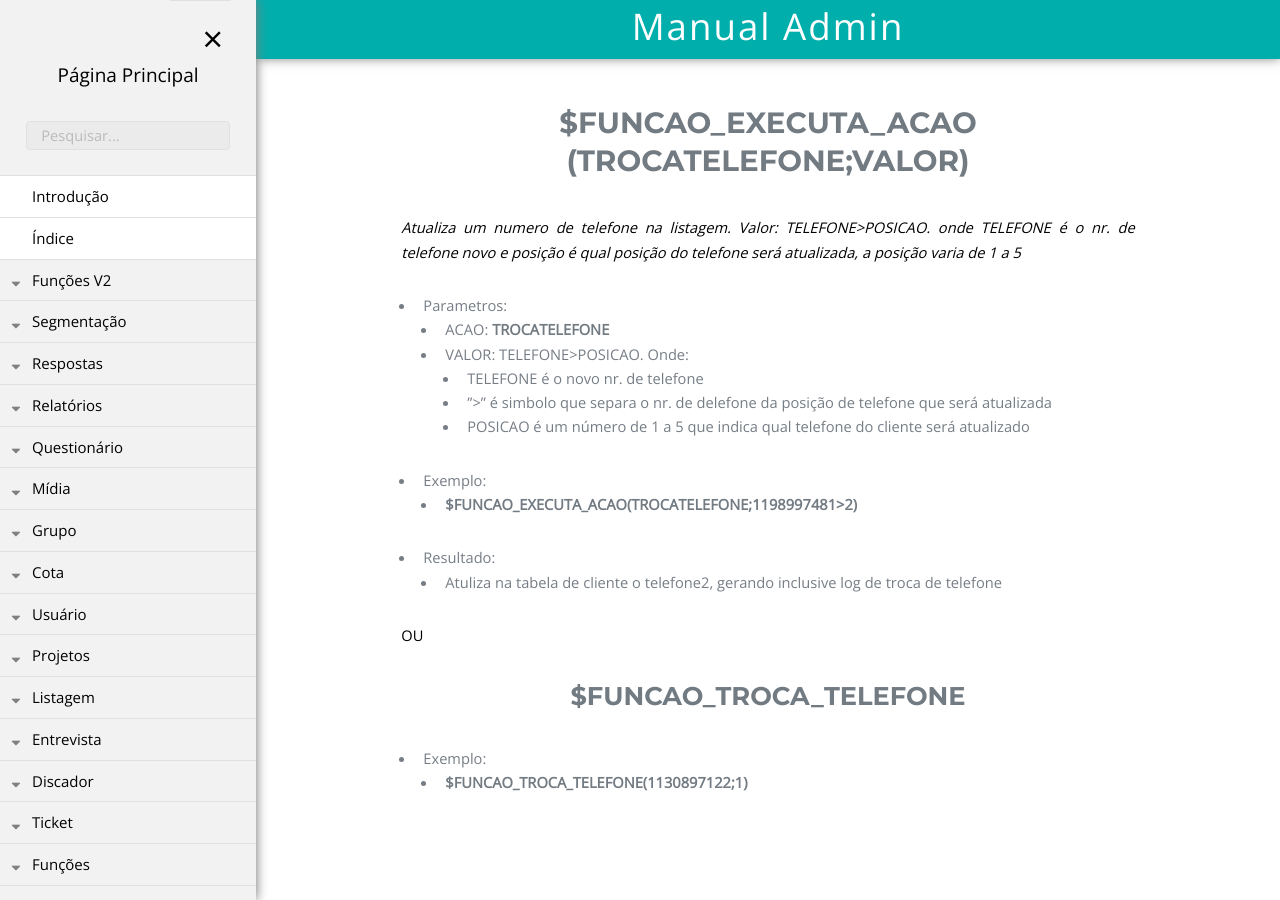
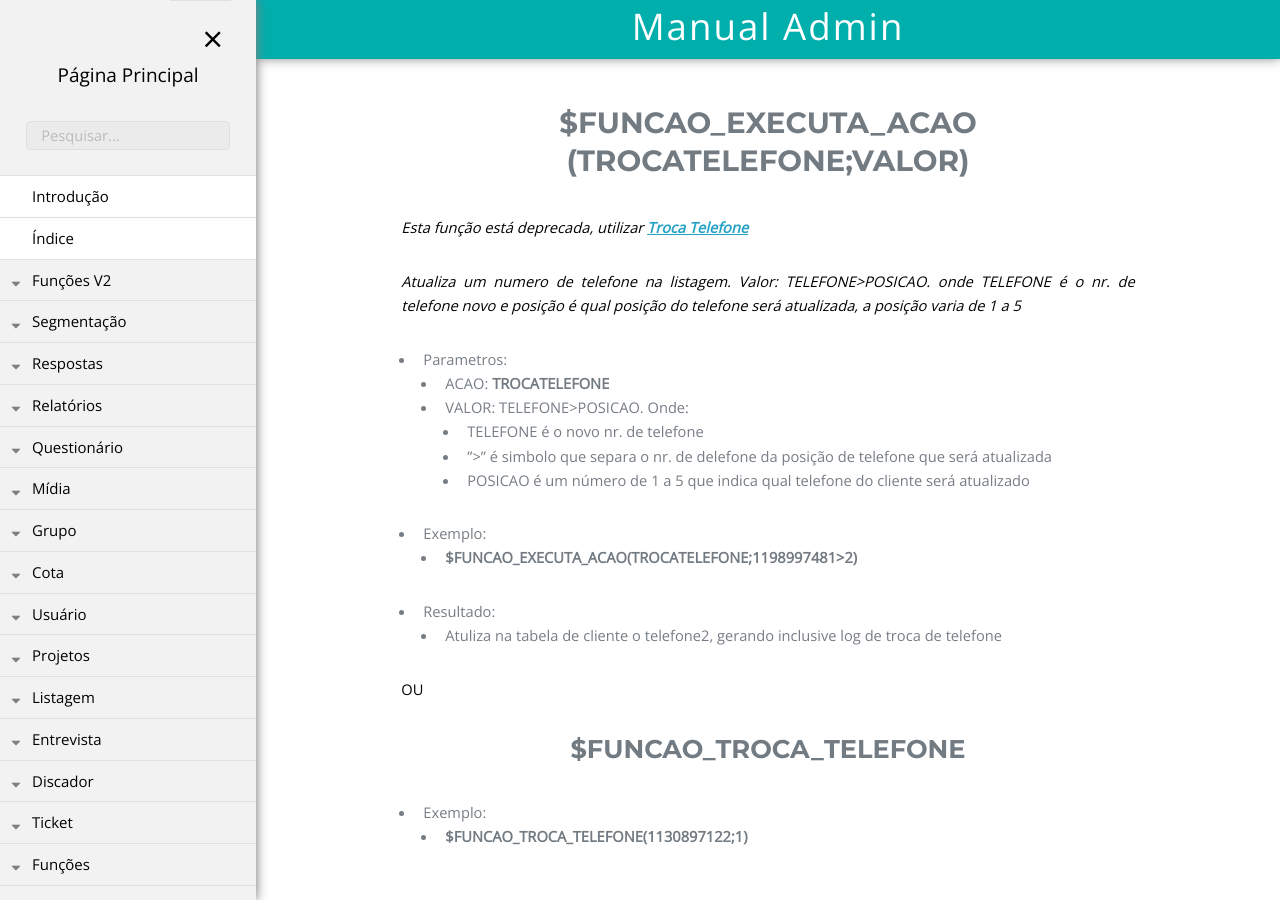
Before and after one commit to rogerio-figueiredo-hsr/hsrtechonline.github.io, a Jekyll site: the page built from _posts/2018-06-15-troca-telefone.md, in a window 1280 px wide. Built offline with Jekyll 4.4.1, drawn with Linux system fonts in a browser that asks for light colours.

Commit message:
Update 2018-06-15-troca-telefone.md

```diff
--- a/_posts/2018-06-15-troca-telefone.md
+++ b/_posts/2018-06-15-troca-telefone.md
@@ -6,6 +6,7 @@
 pasta: "funcoes"
 ---
 # $FUNCAO_EXECUTA_ACAO (TROCATELEFONE;VALOR)
+*Esta função está deprecada, utilizar **<a href="/fastQuestAdmin/funcoesv2/trocaTelefone">Troca Telefone</a>***
 
 *Atualiza um numero de telefone na listagem. Valor: TELEFONE>POSICAO. onde TELEFONE é o nr. de telefone novo e posição é qual posição do telefone será atualizada, a posição varia de 1 a 5*
 
```
